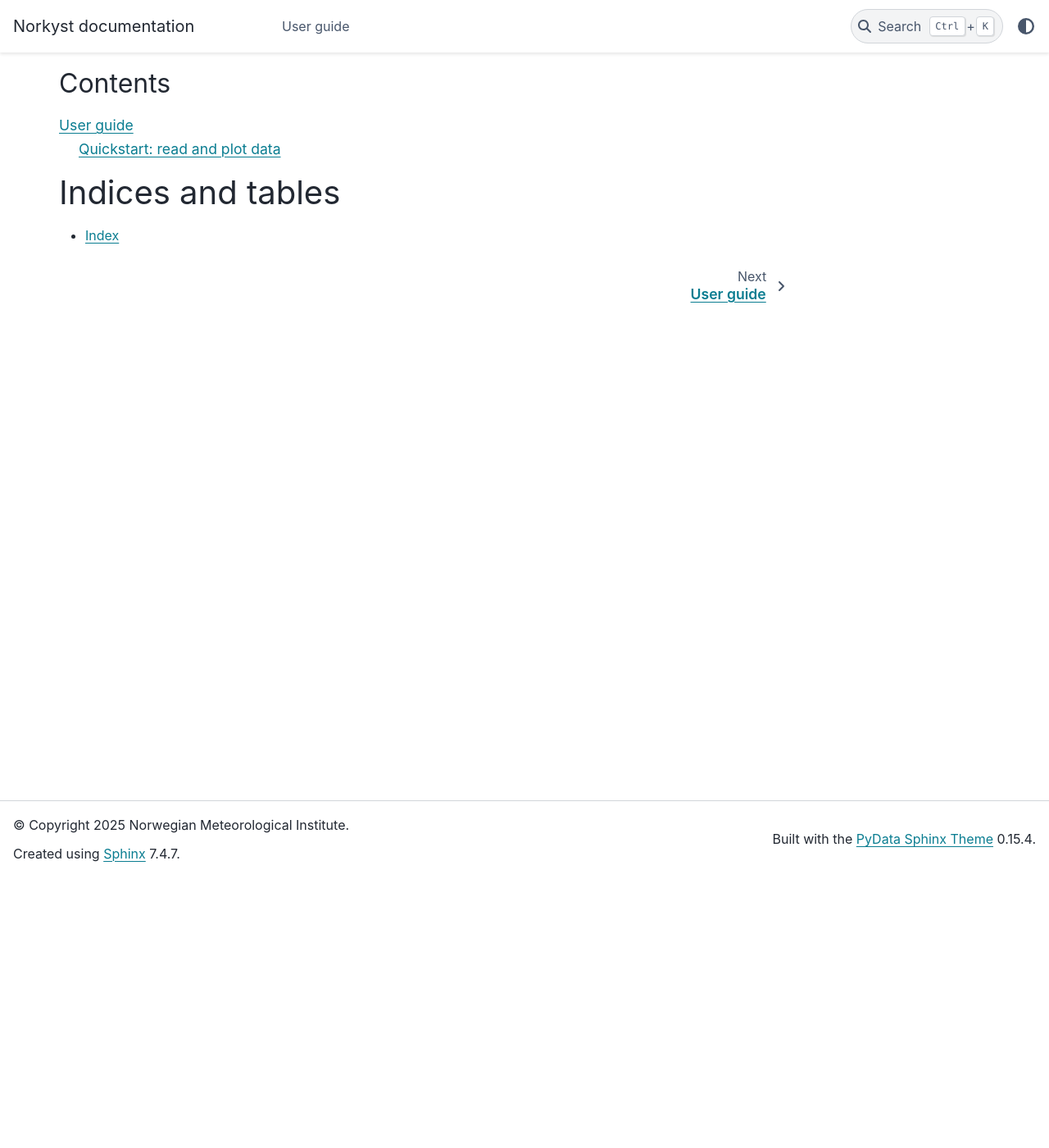
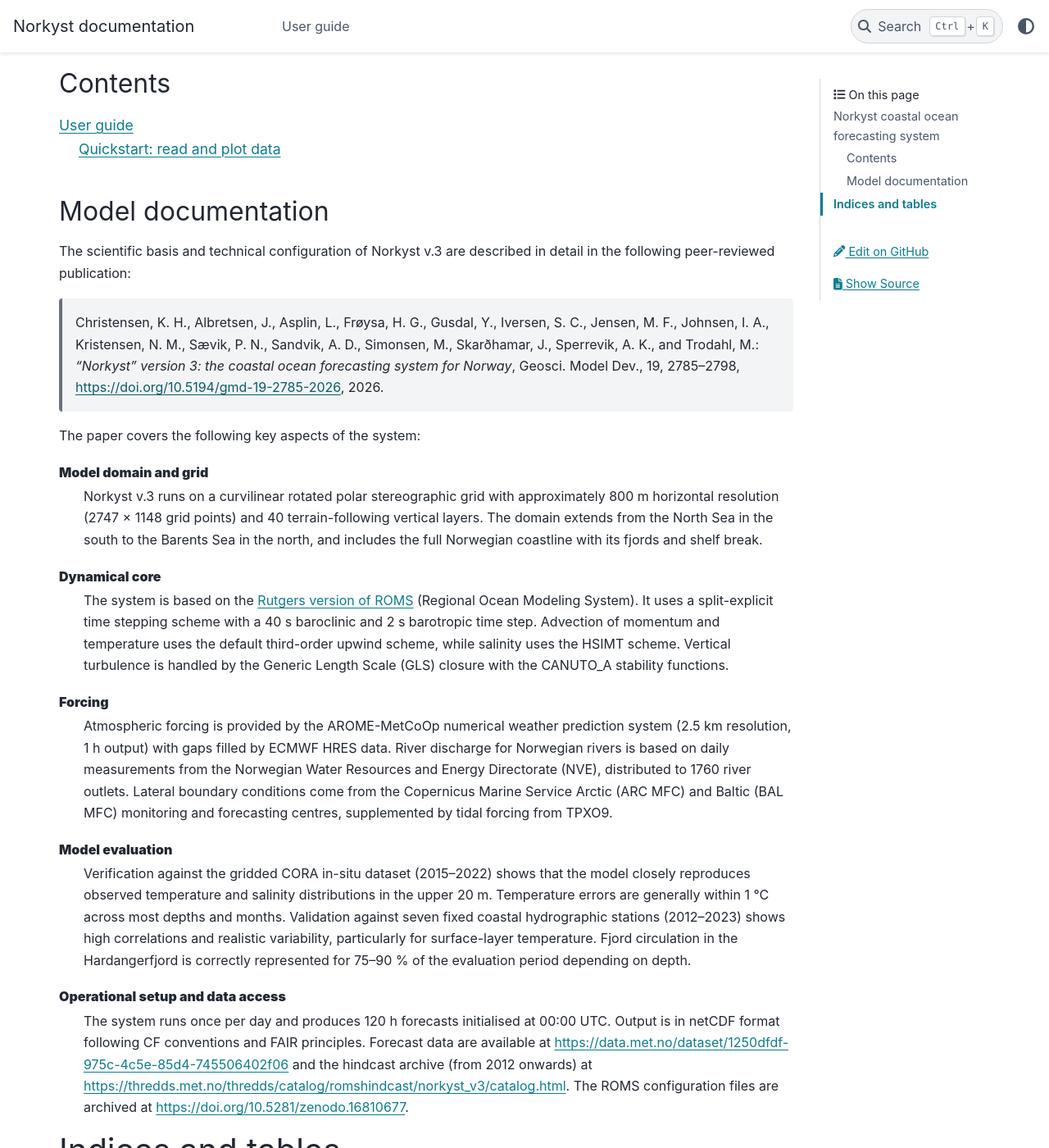
Before and after one commit to norkyst/norkyst.github.io, a Sphinx documentation site: the page built from docs/source/index.rst, in a window 1280 px wide and 1400 px high, scrolled down 330 px. Shown: the whole window at 82% size. Built offline with Sphinx 7.4.7 and the PyData theme 0.15.4, drawn with Linux system fonts in a browser that asks for light colours; pages that are not in the unit, such as notebooks, are missing from menus; some of the changed text lies outside the part shown.

Commit message:
Enhance documentation for Norkyst v.3 model
Added detailed model documentation for Norkyst v.3, including scientific basis, technical configuration, and evaluation results.

```diff
--- a/docs/source/index.rst
+++ b/docs/source/index.rst
@@ -1,7 +1,7 @@
 Norkyst coastal ocean forecasting system
 ========================================
 
-**Norkyst** is the national coastal ocean forecasting system for Norway, which is based on a specific configuration of the `Regional Ocean Modeling System <https://www.myroms.org/>`_. The forecasting system Norkyst is developed and maintained jointly by the [Institute of Marine Research](https://hi.no) and the `Norwegian Meteorological Institute (MET Norway) <https://met.no>`_.
+**Norkyst** is the national coastal ocean forecasting system for Norway, which is based on a specific configuration of the `Regional Ocean Modeling System <https://www.myroms.org/>`_. The forecasting system Norkyst is developed and maintained jointly by the `Institute of Marine Research <https://hi.no>`_ and the `Norwegian Meteorological Institute (MET Norway) <https://met.no>`_.
 
 Norkyst version 3 is now fully operational, and a set of tools for extracting and analysing output data from the model will successively be introduced here. Full model configurations will also be made available. Our aim is to encourage basic and applied research based on model outputs, and also to encourage collaborative developments to improve the forecast system itself.
 
@@ -14,6 +14,61 @@
    user_guide/index
    gallery/index
 
+
+Model documentation
+-------------------
+
+The scientific basis and technical configuration of Norkyst v.3 are described in detail in the following peer-reviewed publication:
+
+   Christensen, K. H., Albretsen, J., Asplin, L., Frøysa, H. G., Gusdal, Y., Iversen, S. C.,
+   Jensen, M. F., Johnsen, I. A., Kristensen, N. M., Sævik, P. N., Sandvik, A. D., Simonsen, M.,
+   Skarðhamar, J., Sperrevik, A. K., and Trodahl, M.:
+   *"Norkyst" version 3: the coastal ocean forecasting system for Norway*,
+   Geosci. Model Dev., 19, 2785–2798,
+   https://doi.org/10.5194/gmd-19-2785-2026, 2026.
+
+The paper covers the following key aspects of the system:
+
+**Model domain and grid**
+   Norkyst v.3 runs on a curvilinear rotated polar stereographic grid with approximately 800 m
+   horizontal resolution (2747 × 1148 grid points) and 40 terrain-following vertical layers.
+   The domain extends from the North Sea in the south to the Barents Sea in the north, and
+   includes the full Norwegian coastline with its fjords and shelf break.
+
+**Dynamical core**
+   The system is based on the `Rutgers version of ROMS <https://github.com/myroms>`_
+   (Regional Ocean Modeling System). It uses a split-explicit time stepping scheme with a
+   40 s baroclinic and 2 s barotropic time step. Advection of momentum and temperature uses
+   the default third-order upwind scheme, while salinity uses the HSIMT scheme. Vertical
+   turbulence is handled by the Generic Length Scale (GLS) closure with the CANUTO_A
+   stability functions.
+
+**Forcing**
+   Atmospheric forcing is provided by the AROME-MetCoOp numerical weather prediction system
+   (2.5 km resolution, 1 h output) with gaps filled by ECMWF HRES data. River discharge for
+   Norwegian rivers is based on daily measurements from the Norwegian Water Resources and
+   Energy Directorate (NVE), distributed to 1760 river outlets. Lateral boundary conditions
+   come from the Copernicus Marine Service Arctic (ARC MFC) and Baltic (BAL MFC) monitoring
+   and forecasting centres, supplemented by tidal forcing from TPXO9.
+
+**Model evaluation**
+   Verification against the gridded CORA in-situ dataset (2015–2022) shows that the model
+   closely reproduces observed temperature and salinity distributions in the upper 20 m.
+   Temperature errors are generally within 1 °C across most depths and months. Validation
+   against seven fixed coastal hydrographic stations (2012–2023) shows high correlations and
+   realistic variability, particularly for surface-layer temperature. Fjord circulation in the
+   Hardangerfjord is correctly represented for 75–90 % of the evaluation period depending on
+   depth.
+
+**Operational setup and data access**
+   The system runs once per day and produces 120 h forecasts initialised at 00:00 UTC. Output
+   is in netCDF format following CF conventions and FAIR principles. Forecast data are
+   available at https://data.met.no/dataset/1250dfdf-975c-4c5e-85d4-745506402f06 and the
+   hindcast archive (from 2012 onwards) at
+   https://thredds.met.no/thredds/catalog/romshindcast/norkyst_v3/catalog.html.
+   The ROMS configuration files are archived at https://doi.org/10.5281/zenodo.16810677.
+
+
 Indices and tables
 ==================
 
```
